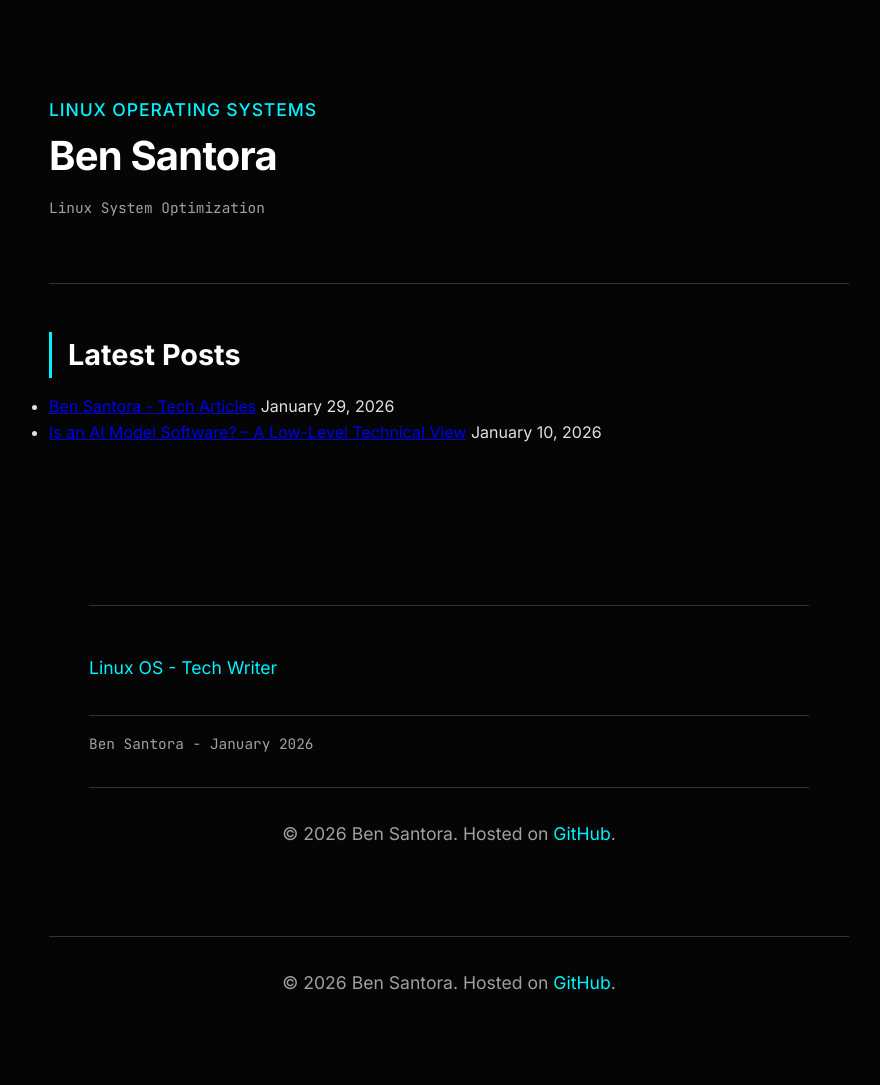
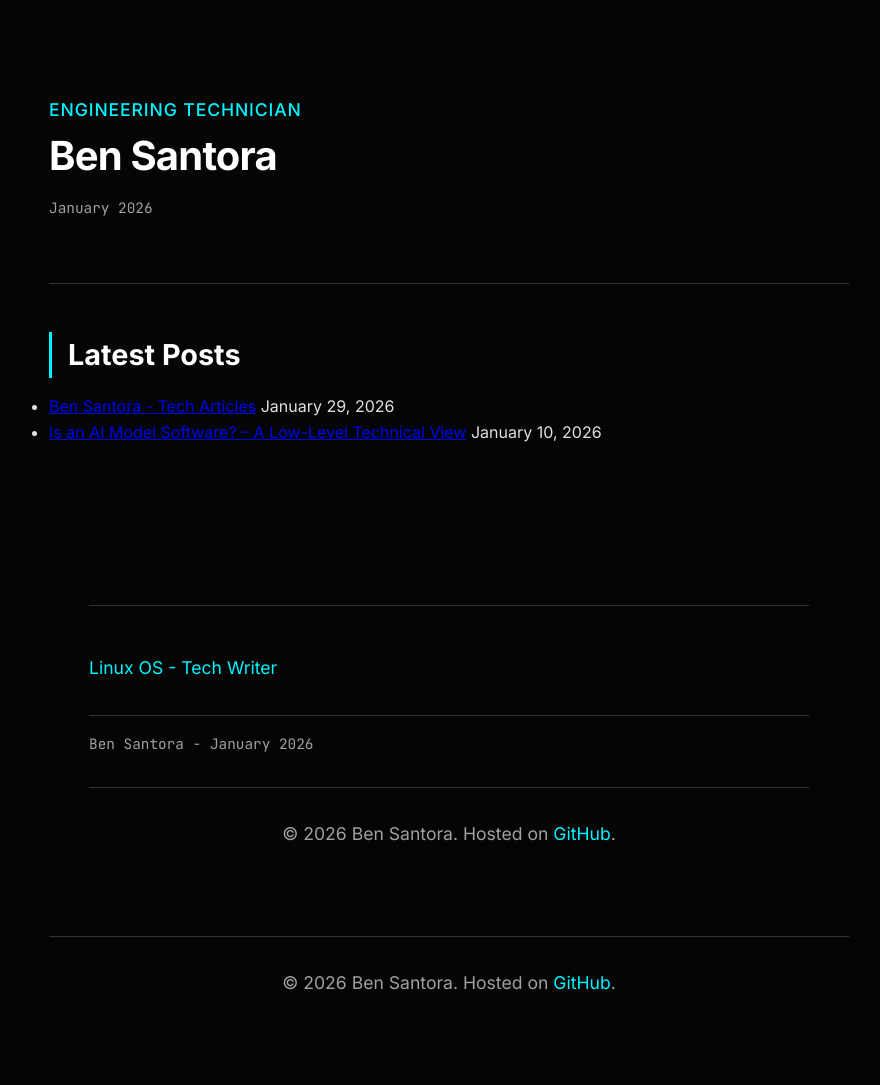
Before and after one commit to ben-santora/ben-santora.github.io, a Jekyll site: the page built from index.html, in a window 1280 px wide. Shown: the whole page, without its empty margins (191-1071 px from the left). Built offline with Jekyll 4.4.1, drawn with Linux system fonts in a browser that asks for light colours.

Commit message:
Update default.html

```diff
--- a/_layouts/default.html
+++ b/_layouts/default.html
@@ -205,9 +205,9 @@ layout: none
 <body>
     <div class="container">
         <header>
-            <div class="subtitle">Linux Operating Systems</div>
+            <div class="subtitle">Engineering Technician</div>
             <h1>Ben Santora</h1>
-            <p class="meta-info">Linux System Optimization</p>
+            <p class="meta-info">January 2026</p>
         </header>
 
         <main>
```
